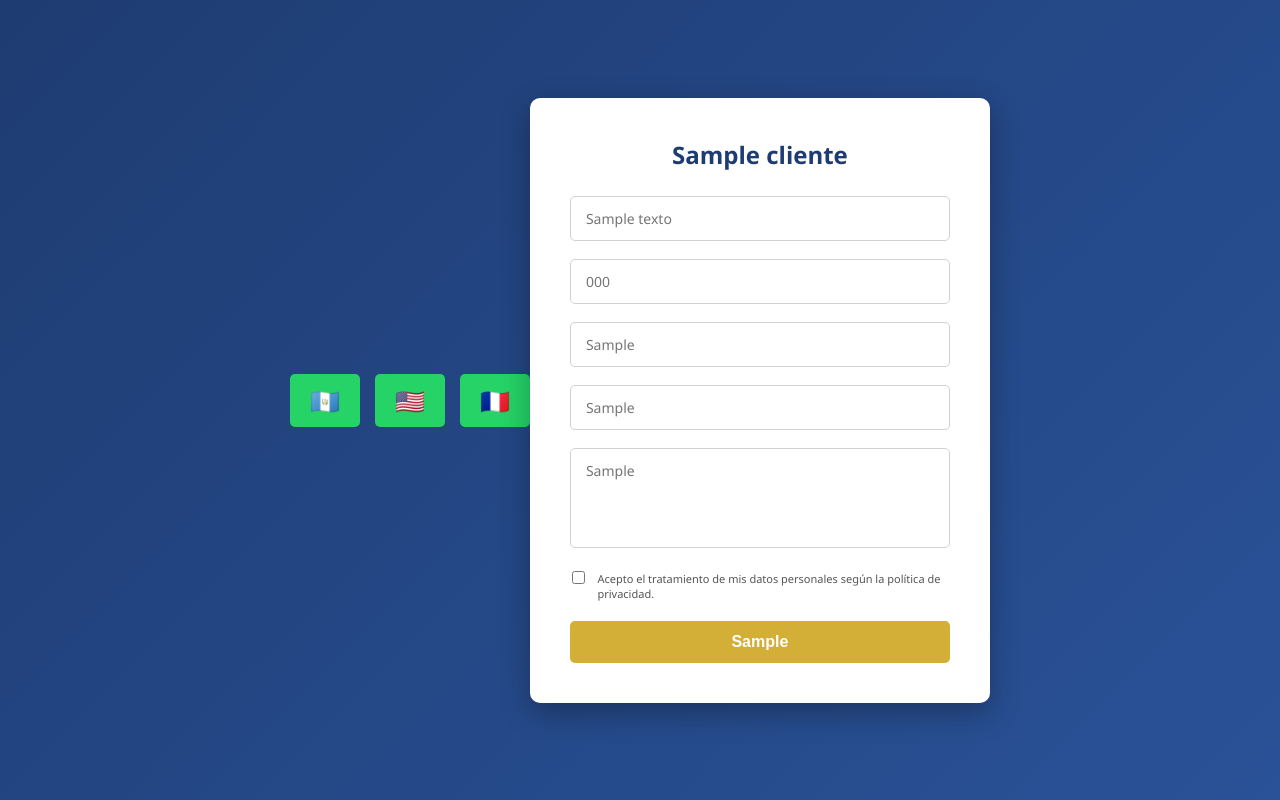
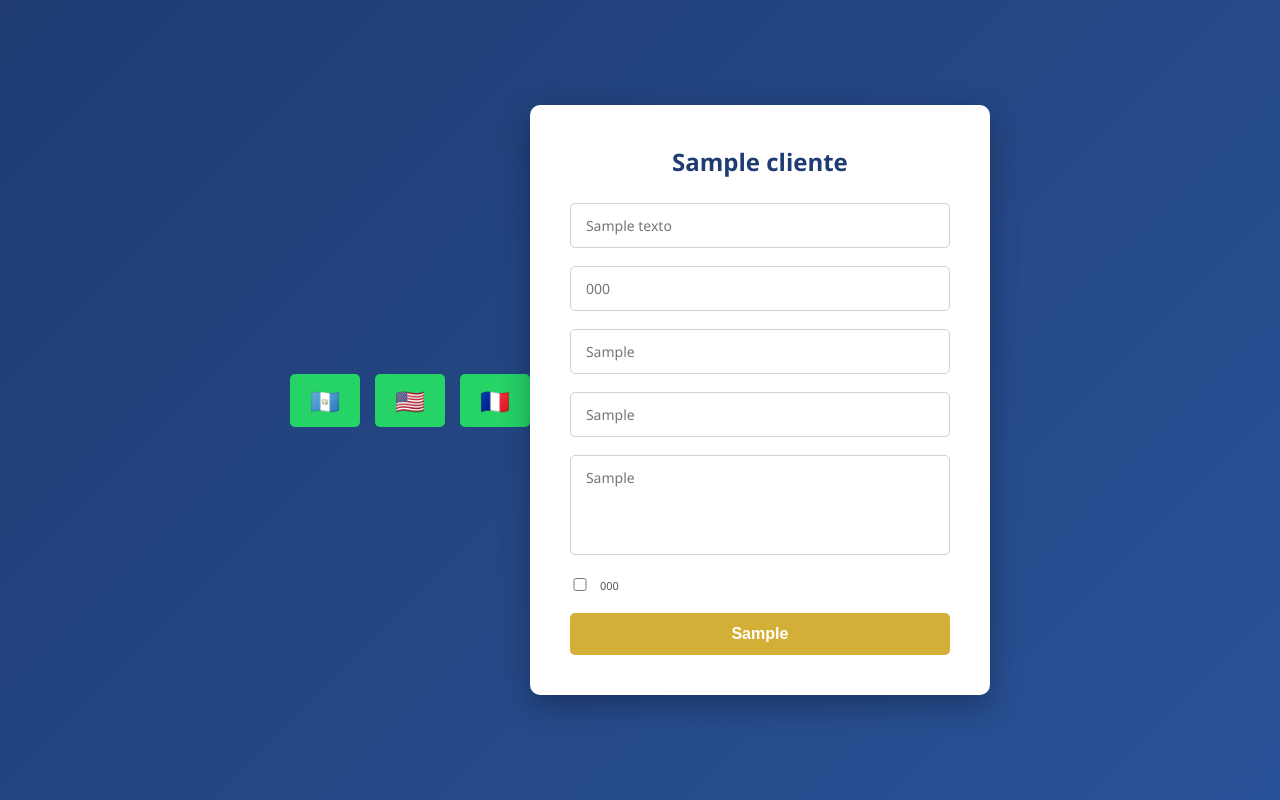
Before and after one commit to DG2028-2029/bot-inmobiliaria-v1, a Flask app: template templates/formulario.html in a window 1280 px wide. Run offline with Flask 3, Linux system fonts and the light colour scheme; the template is opened without the code that fills it: most values are stand-ins (such as "Sample title", 1, 10 or a date in 2020).

Commit message:
Update formulario.html

```diff
--- a/templates/formulario.html
+++ b/templates/formulario.html
@@ -5,7 +5,6 @@
     <title>{{ cliente.nombre }} | Registro</title>
     <link rel="stylesheet" href="{{ url_for('static', filename='css/estilos.css') }}">
     <style>
-        /* Estilo rápido para las banderas */
         .selector-idioma {
             text-align: center;
             margin-bottom: 20px;
@@ -19,9 +18,7 @@
             transition: transform 0.2s;
             display: inline-block;
         }
-        .bandera:hover {
-            transform: scale(1.3);
-        }
+        .bandera:hover { transform: scale(1.3); }
     </style>
 </head>
 <body>
@@ -45,7 +42,7 @@
         <div style="display: flex; align-items: flex-start; gap: 10px; margin-bottom: 20px; text-align: left;">
             <input type="checkbox" name="terminos" id="terminos" required style="width: 20px; margin: 0;">
             <label for="terminos" style="font-size: 11px; color: #555;">
-                Acepto el tratamiento de mis datos personales según la política de privacidad.
+                {{ textos.acepto_terminos }}
             </label>
         </div>
 
```
